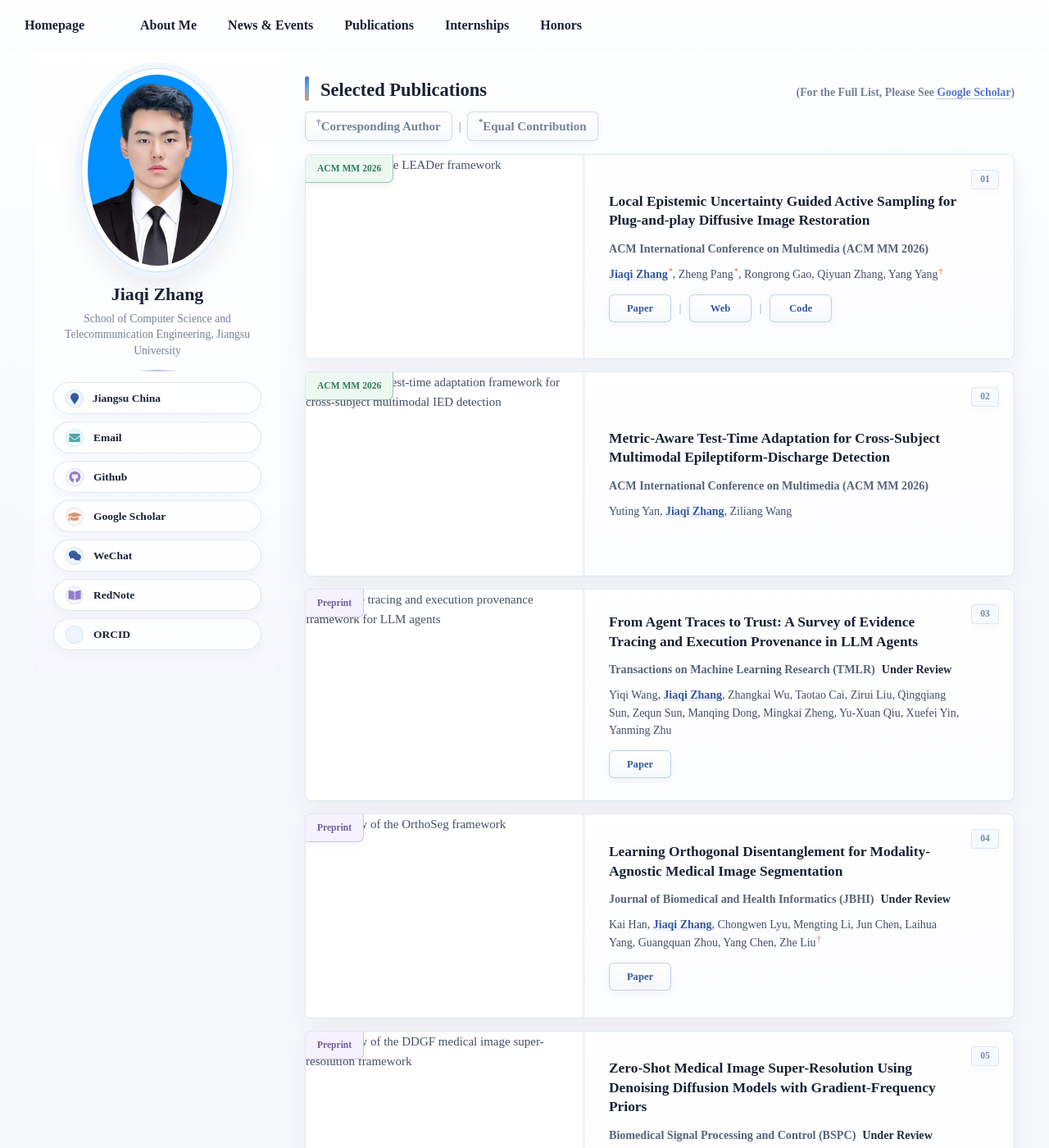
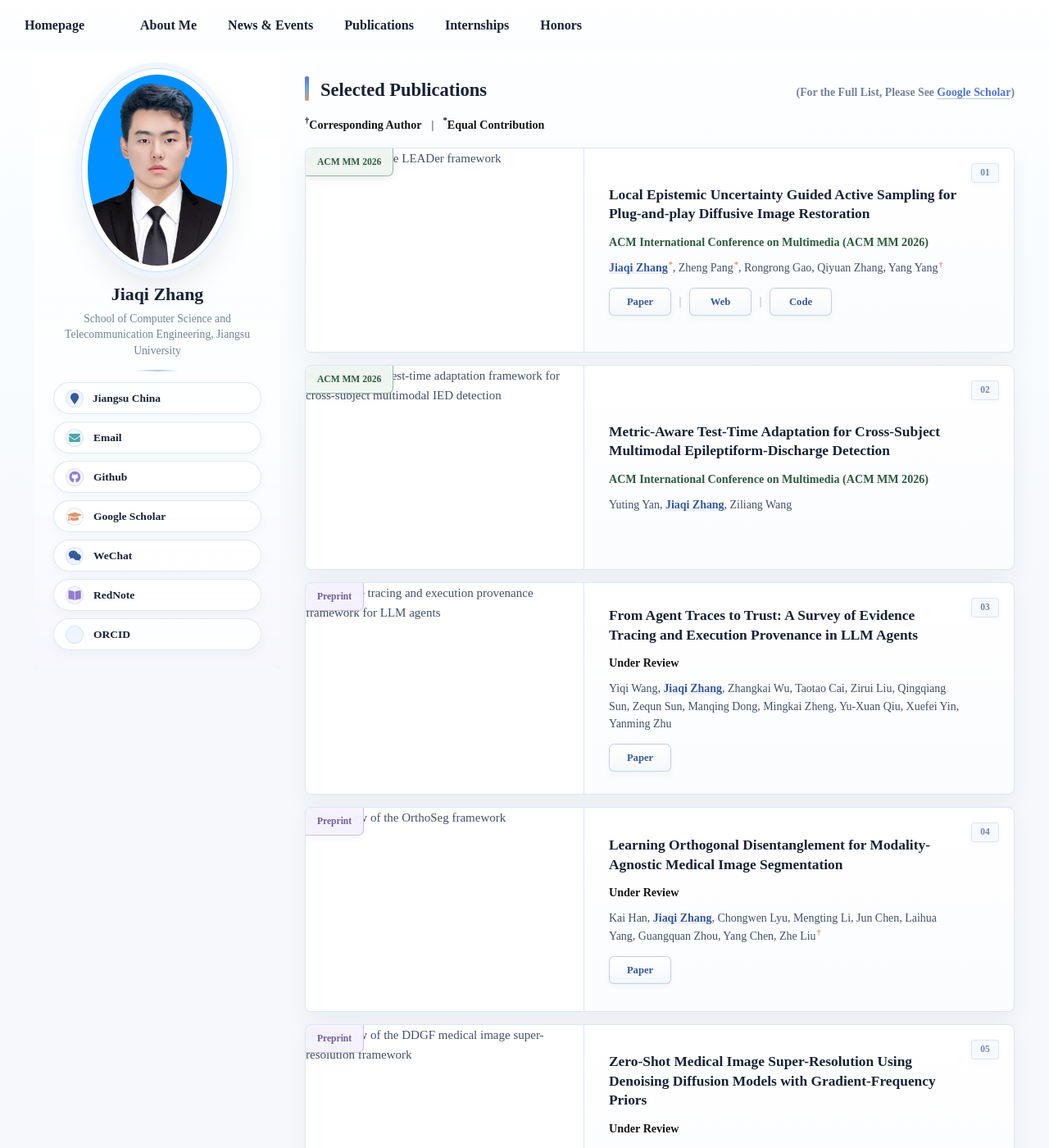
Before and after one commit to JiaqiZhang-Sengoku/JiaqiZhang-Sengoku.github.io, a Jekyll site: the page built from _pages/includes/pub.md, in a window 1280 px wide and 1400 px high. Shown: the whole window at 82% size. Built offline with Jekyll 4.4.1, drawn with Linux system fonts in a browser that asks for light colours; our own code applies the rules of GitHub Pages for plain Markdown files.

Commit message:
20260707

```diff
--- a/_includes/head.html
+++ b/_includes/head.html
@@ -11,8 +11,8 @@
 </script>
 
 <!-- For all browsers -->
-<link rel="preload" href="{{ '/assets/css/main.css?v=20260724-accepted-forest-green' | relative_url }}" as="style">
-<link rel="stylesheet" href="{{ '/assets/css/main.css?v=20260724-accepted-forest-green' | relative_url }}">
+<link rel="preload" href="{{ '/assets/css/main.css?v=20260725-publication-venue-clean' | relative_url }}" as="style">
+<link rel="stylesheet" href="{{ '/assets/css/main.css?v=20260725-publication-venue-clean' | relative_url }}">
 {% if site.author.avatar_thumbnail %}
 <link rel="preload" href="{{ site.author.avatar_thumbnail | relative_url }}" as="image" type="image/webp" fetchpriority="high">
 {% endif %}
--- a/_pages/includes/pub.md
+++ b/_pages/includes/pub.md
@@ -16,7 +16,7 @@
   </div>
   <div class="paper-box-text">
     <a class="paper-title" href="/LEADer/">Local Epistemic Uncertainty Guided Active Sampling for Plug-and-play Diffusive Image Restoration</a>
-    <div class="paper-venue">ACM International Conference on Multimedia (ACM MM 2026)</div>
+    <div class="paper-venue paper-venue--accepted">ACM International Conference on Multimedia (ACM MM 2026)</div>
     <div class="paper-authors"><strong>Jiaqi Zhang</strong><sup>*</sup>, Zheng Pang<sup>*</sup>, Rongrong Gao, Qiyuan Zhang, Yang Yang<sup>&dagger;</sup></div>
     <div class="paper-links"><a href="/Paper/LEADer_Paper.pdf">Paper</a><span class="paper-link-separator" aria-hidden="true">|</span><a href="/LEADer/">Web</a><span class="paper-link-separator" aria-hidden="true">|</span><a href="https://github.com/JiaqiZhang-Sengoku/LEADer">Code</a></div>
   </div>
@@ -31,7 +31,7 @@
   </div>
   <div class="paper-box-text">
     <div class="paper-title">Metric-Aware Test-Time Adaptation for Cross-Subject Multimodal Epileptiform-Discharge Detection</div>
-    <div class="paper-venue">ACM International Conference on Multimedia (ACM MM 2026)</div>
+    <div class="paper-venue paper-venue--accepted">ACM International Conference on Multimedia (ACM MM 2026)</div>
     <div class="paper-authors">Yuting Yan, <strong>Jiaqi Zhang</strong>, Ziliang Wang</div>
   </div>
 </div>
@@ -45,7 +45,7 @@
   </div>
   <div class="paper-box-text">
     <div class="paper-title">From Agent Traces to Trust: A Survey of Evidence Tracing and Execution Provenance in LLM Agents</div>
-    <div class="paper-venue">Transactions on Machine Learning Research (TMLR)<strong class="paper-status paper-status--review">Under Review</strong></div>
+    <div class="paper-venue paper-venue--review"><!-- Transactions on Machine Learning Research (TMLR) --><strong class="paper-status paper-status--review">Under Review</strong></div>
     <div class="paper-authors">Yiqi Wang, <strong>Jiaqi Zhang</strong>, Zhangkai Wu, Taotao Cai, Zirui Liu, Qingqiang Sun, Zequn Sun, Manqing Dong, Mingkai Zheng, Yu-Xuan Qiu, Xuefei Yin, Yanming Zhu</div>
     <div class="paper-links"><a href="https://arxiv.org/abs/2606.04990">Paper</a></div>
   </div>
@@ -102,7 +102,7 @@
   </div>
   <div class="paper-box-text">
     <div class="paper-title">Learning Orthogonal Disentanglement for Modality-Agnostic Medical Image Segmentation</div>
-    <div class="paper-venue">Journal of Biomedical and Health Informatics (JBHI)<strong class="paper-status paper-status--review">Under Review</strong></div>
+    <div class="paper-venue paper-venue--review"><!-- Journal of Biomedical and Health Informatics (JBHI) --><strong class="paper-status paper-status--review">Under Review</strong></div>
     <div class="paper-authors">Kai Han, <strong>Jiaqi Zhang</strong>, Chongwen Lyu, Mengting Li, Jun Chen, Laihua Yang, Guangquan Zhou, Yang Chen, Zhe Liu<sup>†</sup></div>
     <div class="paper-links"><a href="/Paper/OrthoSeg_Paper.pdf">Paper</a></div>
   </div>
@@ -182,7 +182,7 @@ European Conference on Computer Vision (ECCV 2026) **Under Review**
   </div>
   <div class="paper-box-text">
     <div class="paper-title">Zero-Shot Medical Image Super-Resolution Using Denoising Diffusion Models with Gradient-Frequency Priors</div>
-    <div class="paper-venue">Biomedical Signal Processing and Control (BSPC)<strong class="paper-status paper-status--review">Under Review</strong></div>
+    <div class="paper-venue paper-venue--review"><!-- Biomedical Signal Processing and Control (BSPC) --><strong class="paper-status paper-status--review">Under Review</strong></div>
     <div class="paper-authors"><strong>Jiaqi Zhang</strong>, Guo Yang, Rongrong Gao, Yang Yang<sup>†</sup></div>
     <div class="paper-links"><a href="https://github.com/JiaqiZhang-Sengoku/DDGF">Code</a></div>
   </div>
--- a/assets/css/main.scss
+++ b/assets/css/main.scss
@@ -998,18 +998,18 @@ body > #main > .sidebar.sticky {
 .publications-note {
     display: inline-flex;
     align-items: center;
-    gap: 18px;
+    gap: 0;
     flex-wrap: wrap;
-    min-height: 36px;
+    min-height: 24px;
     margin: -2px 0 16px !important;
     padding: 0 !important;
     border: 0;
     border-radius: 0;
     background: transparent;
-    color: var(--muted-color) !important;
-    font-size: 1rem !important;
-    font-weight: 700;
-    line-height: 1.1 !important;
+    color: #151515 !important;
+    font-size: 0.94rem !important;
+    font-weight: 600;
+    line-height: 1.35 !important;
     box-sizing: border-box;
     width: 100%;
 }
@@ -1022,30 +1022,37 @@ body > #main > .sidebar.sticky {
     position: relative;
     display: inline-flex;
     align-items: center;
-    height: 36px;
-    min-height: 36px;
-    padding: 0 13px;
-    border: 1px solid rgba(204, 218, 235, 0.94);
-    border-radius: 6px;
-    background: linear-gradient(180deg, #ffffff 0%, #f6f9fd 100%);
-    box-shadow: 0 3px 9px rgba(42, 57, 88, 0.045);
-    line-height: 1;
+    height: auto;
+    min-height: 0;
+    padding: 0;
+    border: 0;
+    border-radius: 0;
+    background: transparent;
+    box-shadow: none;
+    color: #151515 !important;
+    line-height: inherit;
     white-space: nowrap;
 }
 
 .publications-note span + span {
-    margin-left: 0;
+    margin-left: 12px;
+    padding-left: 14px;
 }
 
 .publications-note span + span::before {
     content: "|";
     position: absolute;
     top: 50%;
-    left: -11px;
+    left: 0;
     transform: translateY(-50%);
-    color: rgba(116, 130, 151, 0.66);
+    color: #151515;
+    font-weight: 500;
+    line-height: 1;
+}
+
+.publications-note sup {
+    color: #151515 !important;
     font-weight: 700;
-    line-height: 1;
 }
 
 .updates-panel,
@@ -1618,6 +1625,15 @@ body > #main > .sidebar.sticky {
     line-height: 1.42;
 }
 
+.paper-venue--accepted {
+    color: #2e5b3e !important;
+    font-weight: 700;
+}
+
+.paper-venue--review {
+    color: #151515 !important;
+}
+
 .paper-status {
     display: inline-flex;
     align-items: center;
@@ -1646,6 +1662,11 @@ body > #main > .sidebar.sticky {
     font-weight: 800;
     line-height: inherit;
     vertical-align: baseline;
+}
+
+.paper-venue--review .paper-status--review {
+    margin-left: 0;
+    color: #151515 !important;
 }
 
 .paper-authors {
@@ -1773,11 +1794,11 @@ body > #main > .sidebar.sticky {
 }
 
 .badge--accepted {
-    border-right-color: rgba(47, 125, 88, 0.42) !important;
-    border-bottom-color: rgba(47, 125, 88, 0.42) !important;
-    background: rgba(237, 248, 241, 0.98) !important;
-    color: #2f7d58 !important;
-    box-shadow: 0 3px 10px rgba(47, 125, 88, 0.10) !important;
+    border-right-color: rgba(46, 91, 62, 0.42) !important;
+    border-bottom-color: rgba(46, 91, 62, 0.42) !important;
+    background: rgba(239, 246, 241, 0.98) !important;
+    color: #2e5b3e !important;
+    box-shadow: 0 3px 10px rgba(46, 91, 62, 0.10) !important;
 }
 
 .paper-box-image:hover .badge {
@@ -2306,21 +2327,23 @@ body > #main > .sidebar.sticky {
     }
 
     .publications-note {
-        gap: 9px !important;
+        gap: 0 !important;
     }
 
     .publications-note span {
-        height: 34px;
-        min-height: 34px;
-        padding: 0 10px;
+        height: auto;
+        min-height: 0;
+        padding: 0;
     }
 
     .publications-note span + span {
-        margin-left: 0;
+        margin-left: 10px;
+        padding-left: 12px;
     }
 
     .publications-note span + span::before {
-        content: none;
+        content: "|";
+        left: 0;
     }
 
     .updates-panel {
```
